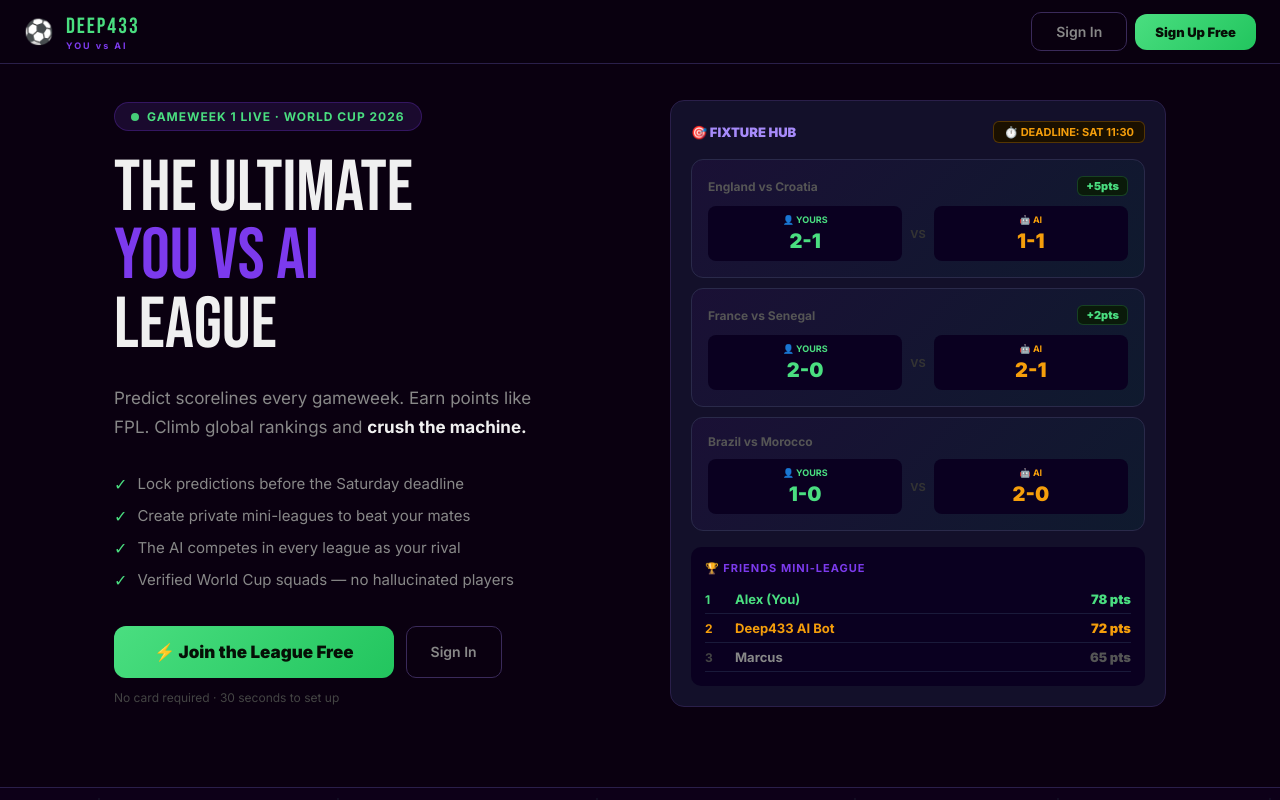
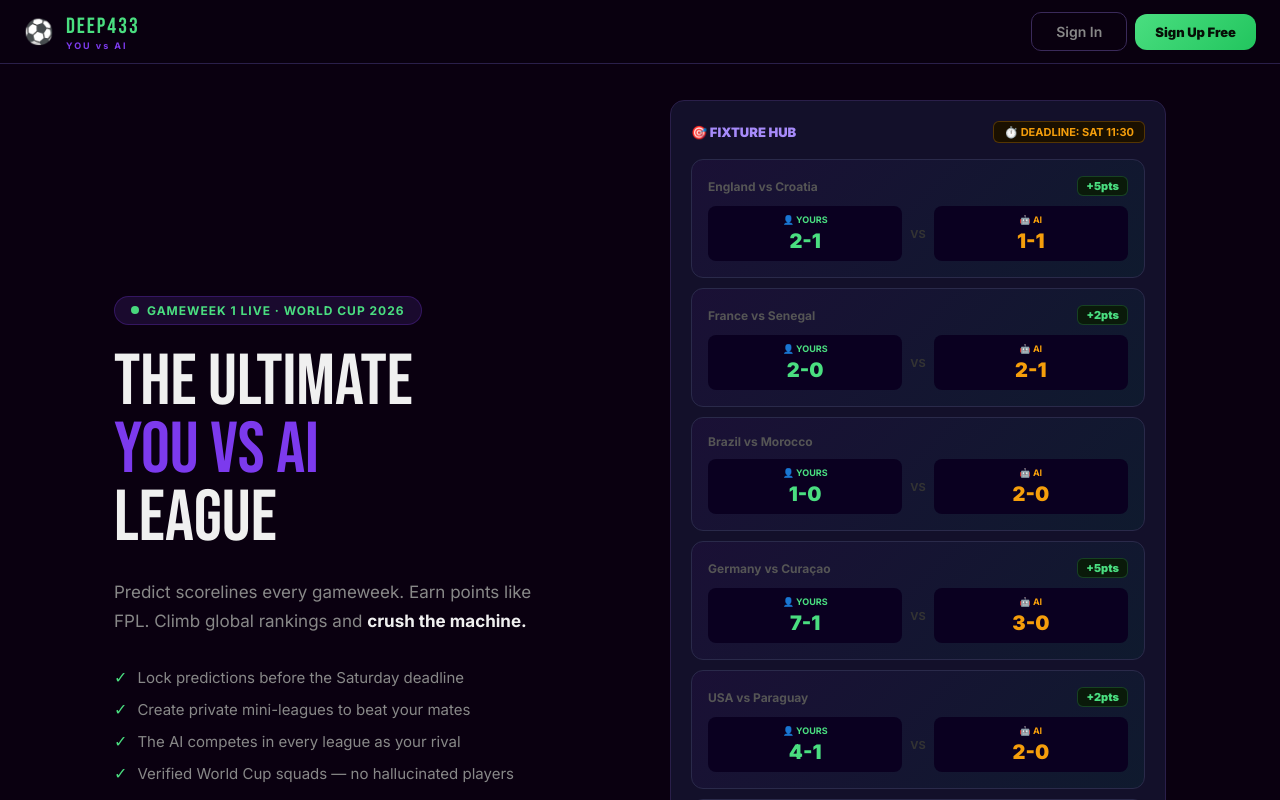
Before and after one commit to Joomo1210/deep433, a React (Vite) app: page / in a window 1280 px wide. Shown: the top 800 px of the page. Built offline with nearby package versions, Linux system fonts and the light colour scheme.

Commit message:
add more fixture predictions to landing page

```diff
--- a/src/LandingPage.jsx
+++ b/src/LandingPage.jsx
@@ -93,6 +93,9 @@ export default function LandingPage({ onGetStarted }) {
                 { home: "England", away: "Croatia", yours: "2-1", ai: "1-1", pts: "+5pts", win: true },
                 { home: "France", away: "Senegal", yours: "2-0", ai: "2-1", pts: "+2pts", win: true },
                 { home: "Brazil", away: "Morocco", yours: "1-0", ai: "2-0", pts: null, win: false },
+                { home: "Germany", away: "Curaçao", yours: "7-1", ai: "3-0", pts: "+5pts", win: true },
+                { home: "USA", away: "Paraguay", yours: "4-1", ai: "2-0", pts: "+2pts", win: true },
+                { home: "Sweden", away: "Tunisia", yours: "5-1", ai: "2-0", pts: "+2pts", win: true },
               ].map((f, i) => (
                 <div key={i} className="score-card" style={{ marginBottom: 10 }}>
                   <div style={{ display: "flex", alignItems: "center", gap: 8, marginBottom: 10 }}>
```
